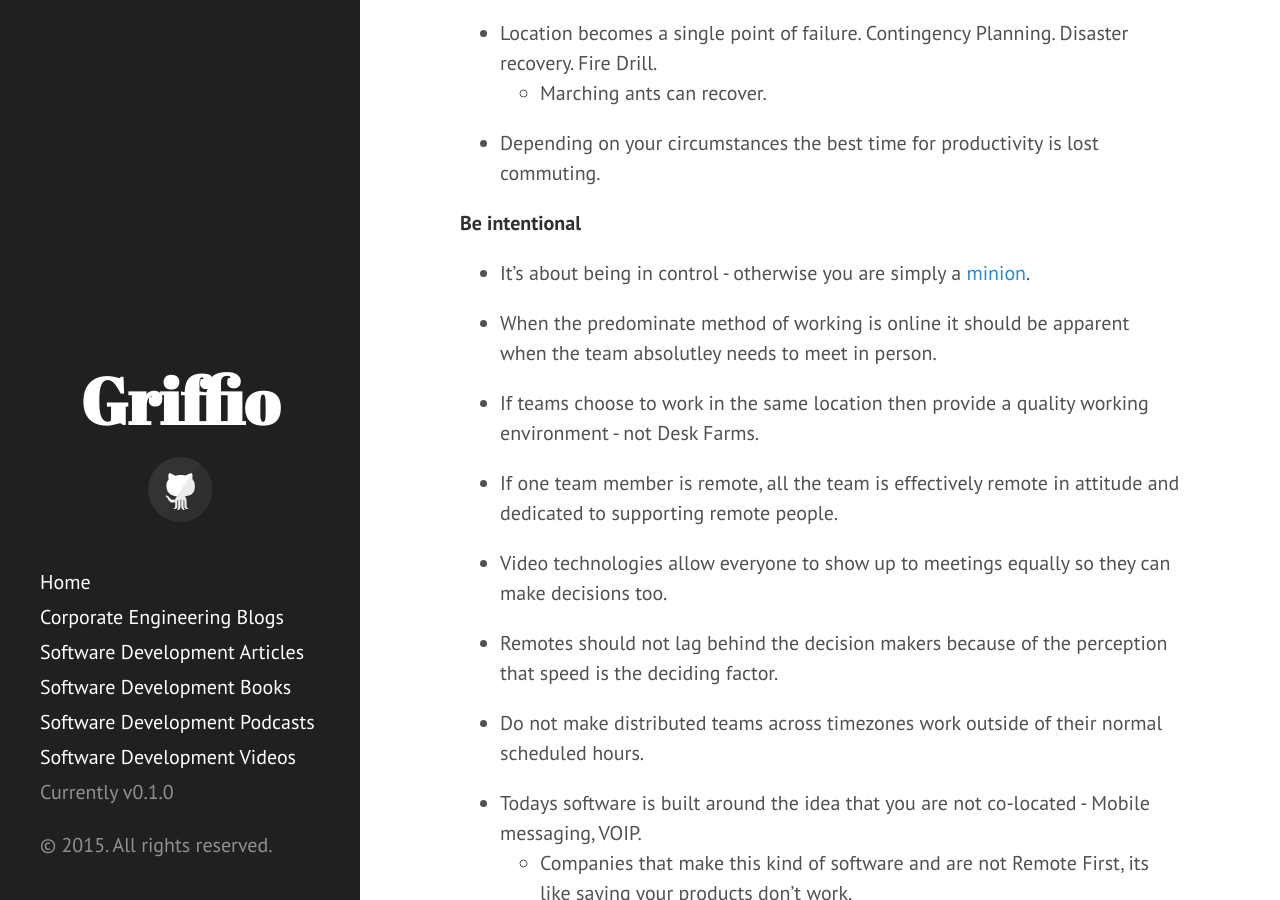
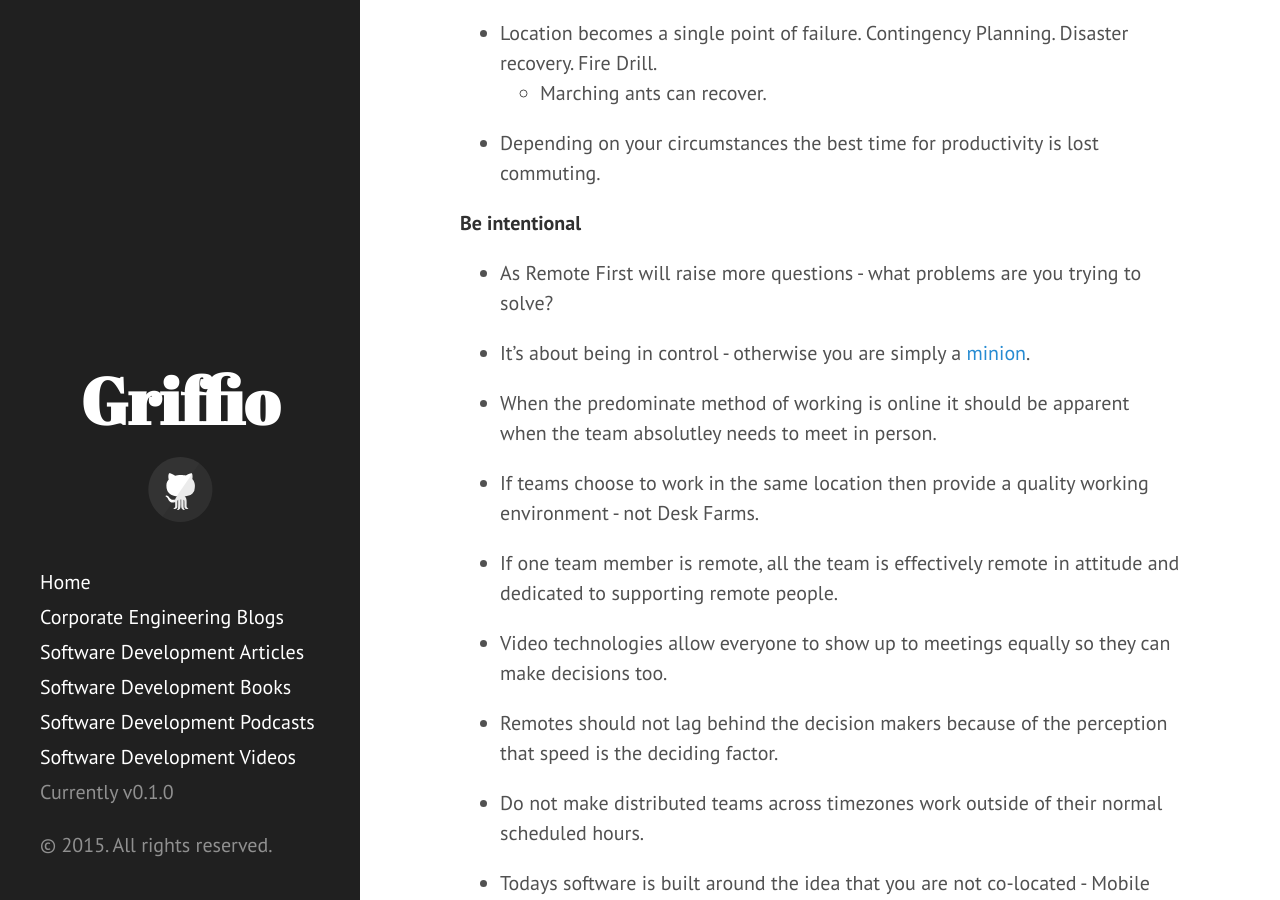
Before and after one commit to griffio/griffio.github.io, a Jekyll site: the page built from _posts/2015-06-12-Remote-First.md, in a window 1280 px wide and 900 px high, scrolled down 1753 px. Built offline with Jekyll 4.4.1, drawn with Linux system fonts in a browser that asks for light colours; nearby versions of some CDN libraries.

Commit message:
Update 2015-06-12-Remote-First.md

```diff
--- a/_posts/2015-06-12-Remote-First.md
+++ b/_posts/2015-06-12-Remote-First.md
@@ -56,6 +56,8 @@ Remote First adoption by companies means that the weaknesses below are exposed a
 
 **Be intentional**
 
+* As Remote First will raise more questions - what problems are you trying to solve?
+
 * It's about being in control - otherwise you are simply a [minion](http://www.minionsmovie.com/minions.html).
 
 * When the predominate method of working is online it should be apparent when the team absolutley needs to meet in person.
```
